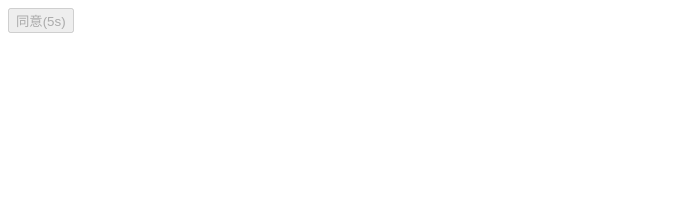
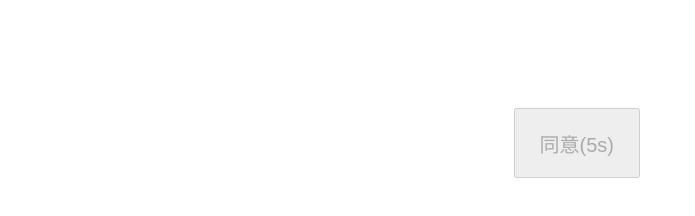
Before and after one commit to mengqj/spa, a plain HTML site: page 02-second-app/index.html in a window 1280 px wide. Shown: the whole page, without its empty margins (0-695 px from the left). Drawn offline with Linux system fonts and the light colour scheme.

Commit message:
02-second-app

```diff
--- a/02-second-app/index.html
+++ b/02-second-app/index.html
@@ -5,7 +5,7 @@
 <meta charset="UTF-8">
 
   <title>按钮</title>
-
+  <link href="css/index.css" rel="stylesheet">
 </head>
 <body>
 <div>
```
